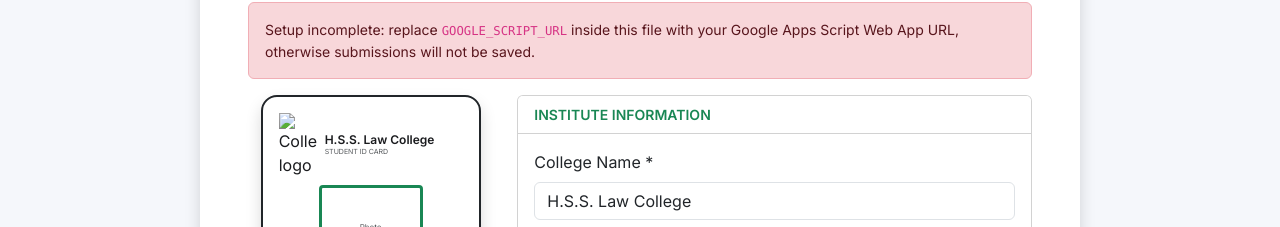
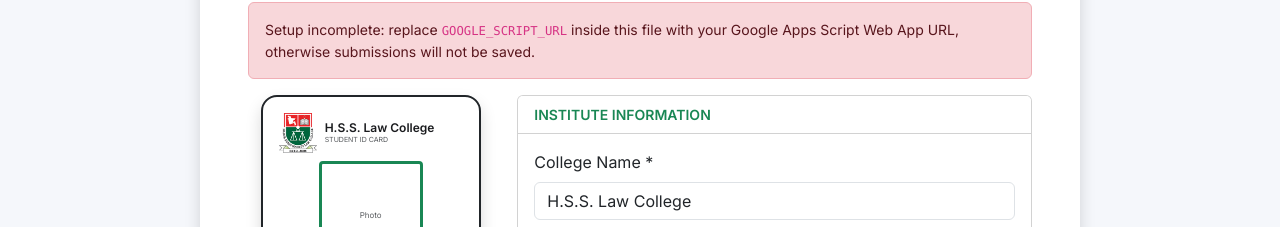
Before and after one commit to Tech-ArifMia/Portfolio, a plain HTML site: page project-a.html in a window 1280 px wide. Shown: the part 448-675 px from the top of the page. Drawn offline with nearby package versions, Linux system fonts and the light colour scheme.

Commit message:
Update project-a.html

```diff
--- a/project-a.html
+++ b/project-a.html
@@ -349,7 +349,7 @@
 						  </svg>
 
 						  <div class="d-flex align-items-center gap-2 w-100 position-relative">
-							<img src="logo.png" class="card-seal-img" alt="College logo">
+							<img src="assets/logo.png" class="card-seal-img" alt="College logo">
 							<div class="flex-grow-1">
 							  <div class="fw-bold" id="cvCollege" style="font-size:12px; line-height:1.15;">H.S.S. Law College</div>
 							  <div class="text-muted text-uppercase" style="font-size:7px;">Student ID Card</div>
```
